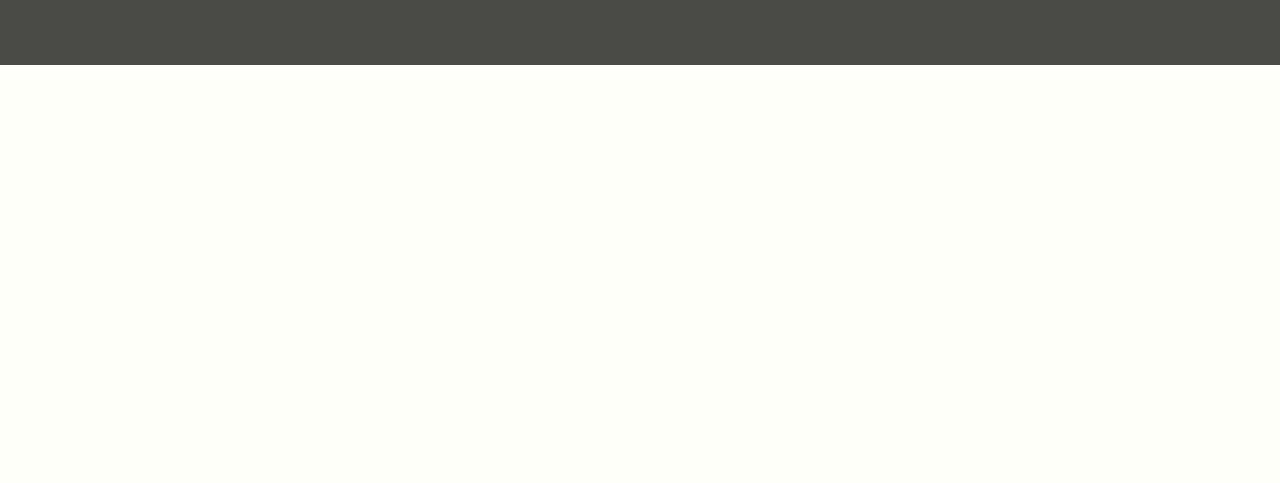
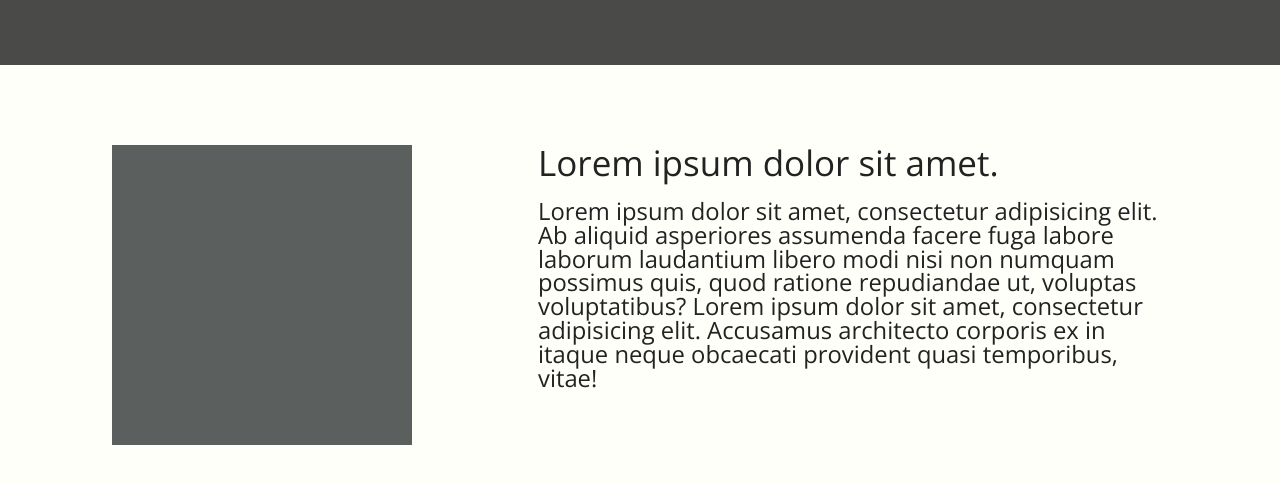
Before and after one commit to kingakw/PlanYourMeal, a website: page development/index.html in a window 1280 px wide. Shown: the part 655-1138 px from the top of the page. Before the commit the page ends 800 px from the top, so only its background shows below. Drawn offline with nearby package versions, Linux system fonts and the light colour scheme; files that its build step writes are made by us from their sources; a web font is replaced by a local one.

Commit message:
about author section added

```diff
--- a/development/index.html
+++ b/development/index.html
@@ -70,6 +70,16 @@
 </section>
 <section>
     <!-- aobut me -->
+    <div class="about-author">
+        <div class="author__image-container"></div>
+        <div class="author__text-container">
+            <h3 class="author__text-title">Lorem ipsum dolor sit amet.</h3>
+            <p class="author__text-description">Lorem ipsum dolor sit amet, consectetur adipisicing elit. Ab aliquid
+                asperiores assumenda facere fuga labore laborum laudantium libero modi nisi non numquam possimus quis,
+                quod ratione repudiandae ut, voluptas voluptatibus? Lorem ipsum dolor sit amet, consectetur adipisicing
+                elit. Accusamus architecto corporis ex in itaque neque obcaecati provident quasi temporibus, vitae!</p>
+        </div>
+    </div>
 </section>
 <section>
     <!-- three columns -->
--- /dev/null
+++ b/development/scss/elements/_aboutauthor.scss
@@ -0,0 +1,26 @@
+.about-author {
+  font-family: $font-open-sans;
+  display: flex;
+  justify-content: center;
+  margin: 80px 10px;
+
+  .author__image-container {
+    width: 300px;
+    height: 300px;
+    background-color: $primary-color;
+    margin-right: 10%;
+  }
+
+  .author__text-container {
+    width: 50%;
+
+    .author__text-title {
+      font-size: $base-font-size*2.5;
+      margin-bottom: 20px;
+    }
+
+    .author__text-description {
+      font-size: $base-font-size*1.7;
+    }
+  }
+}
--- a/development/scss/main.scss
+++ b/development/scss/main.scss
@@ -6,6 +6,7 @@
 @import "elements/header";
 @import "elements/carousel";
 @import "elements/cta";
+@import "elements/aboutauthor";
 
 // CDN FONTAWESOME
 // <link rel="stylesheet" href="https://use.fontawesome.com/releases/v5.3.1/css/all.css" integrity="sha384-mzrmE5qonljUremFsqc01SB46JvROS7bZs3IO2EmfFsd15uHvIt+Y8vEf7N7fWAU" crossorigin="anonymous">
```
